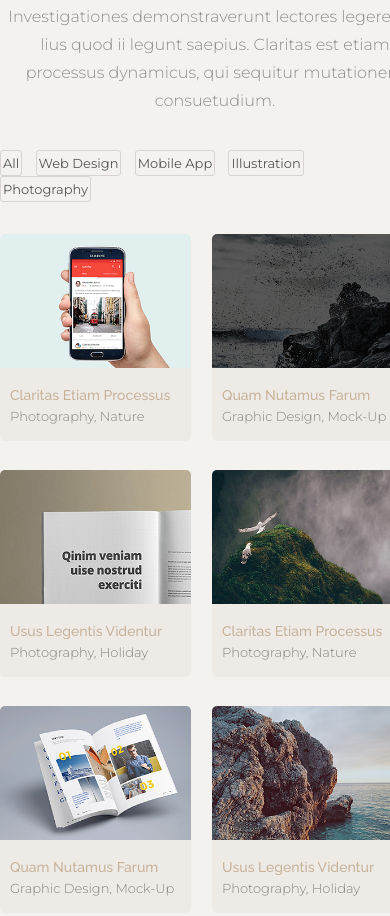
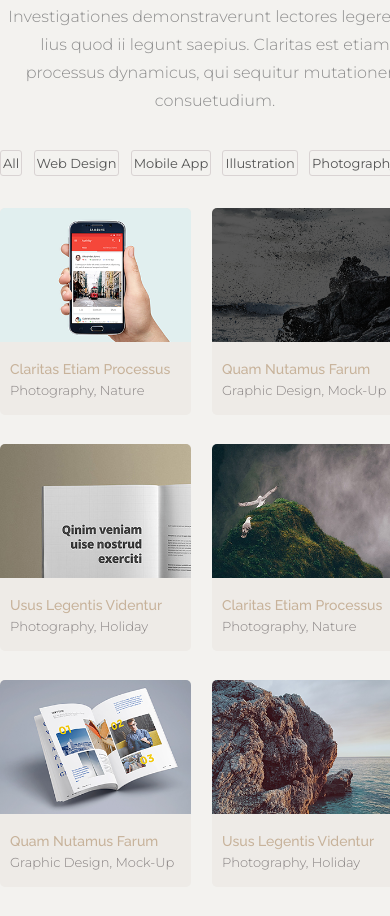
Before and after one commit to SkutinAnton/Waxom, a plain HTML site: page index.html in a window 390 px wide. Shown: the part 1794-2710 px from the top of the page. Drawn offline with Linux system fonts and the light colour scheme.

Commit message:
fixed responsiveness

```diff
--- a/index.html
+++ b/index.html
@@ -2,7 +2,7 @@
 <html lang="en">
 <head>
     <meta charset="UTF-8">
-    <title>Waxom-</title>
+    <title>Waxom</title>
     <link rel="stylesheet" href="style.css">
     <link rel="stylesheet" href="font-awesome/css/font-awesome.min.css">
 </head>
--- a/style.css
+++ b/style.css
@@ -80,7 +80,7 @@ body {
 
 .main .header .shop {
     float: left;
-    margin: 15px 0 0 48px;
+    margin: 15px 0 0 39px;
 }
 
 .main .header .shop i {
@@ -1308,7 +1308,7 @@ body {
     font-size: 13px;
     font-weight: 500;
     border-right: 1px solid #2c2c2c;
-    padding: 0 15px;
+    padding: 0 14px;
     transition: 0.3s;
 }
 
@@ -1452,7 +1452,7 @@ body {
     }
 
     .projects ul {
-        width: 492px;
+        width: 500px;
         margin: 35px auto 32px;
     }
 
@@ -2018,7 +2018,7 @@ body {
     }
 
     .projects {
-        height: 1140px;
+        height: 1180px;
     }
 
     .movie {
@@ -2121,7 +2121,7 @@ body {
     }
 
     .projects {
-        height: 990px;
+        height: 1020px;
         width: 403px;
     }
 
@@ -2132,7 +2132,7 @@ body {
     .projects ul li {
         padding: 4px 2px;
         font-size: 13px;
-        margin-right: 9px;
+        margin-right: 7px;
     }
 
     .projects article {
```
Also changed, not shown: img/partner.png (added), img/partner1.png (added), img/partner2.png (added), img/partner3.png (added), img/partner4.png (added), img/play.png, img/play2.png (added), img/widget1.png (added), img/widget2.png (added), img/widget3.png (added), img/widget4.png (added).
